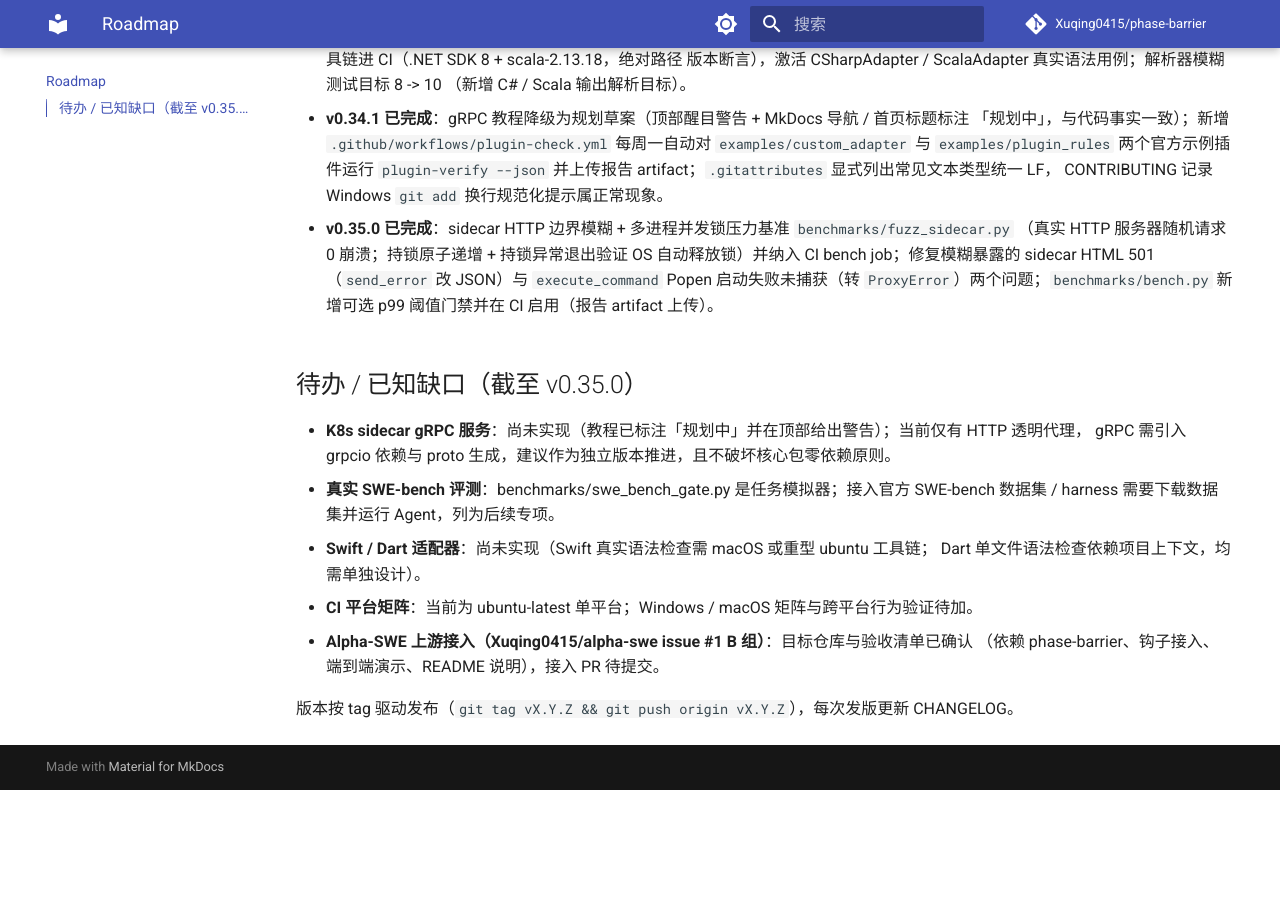
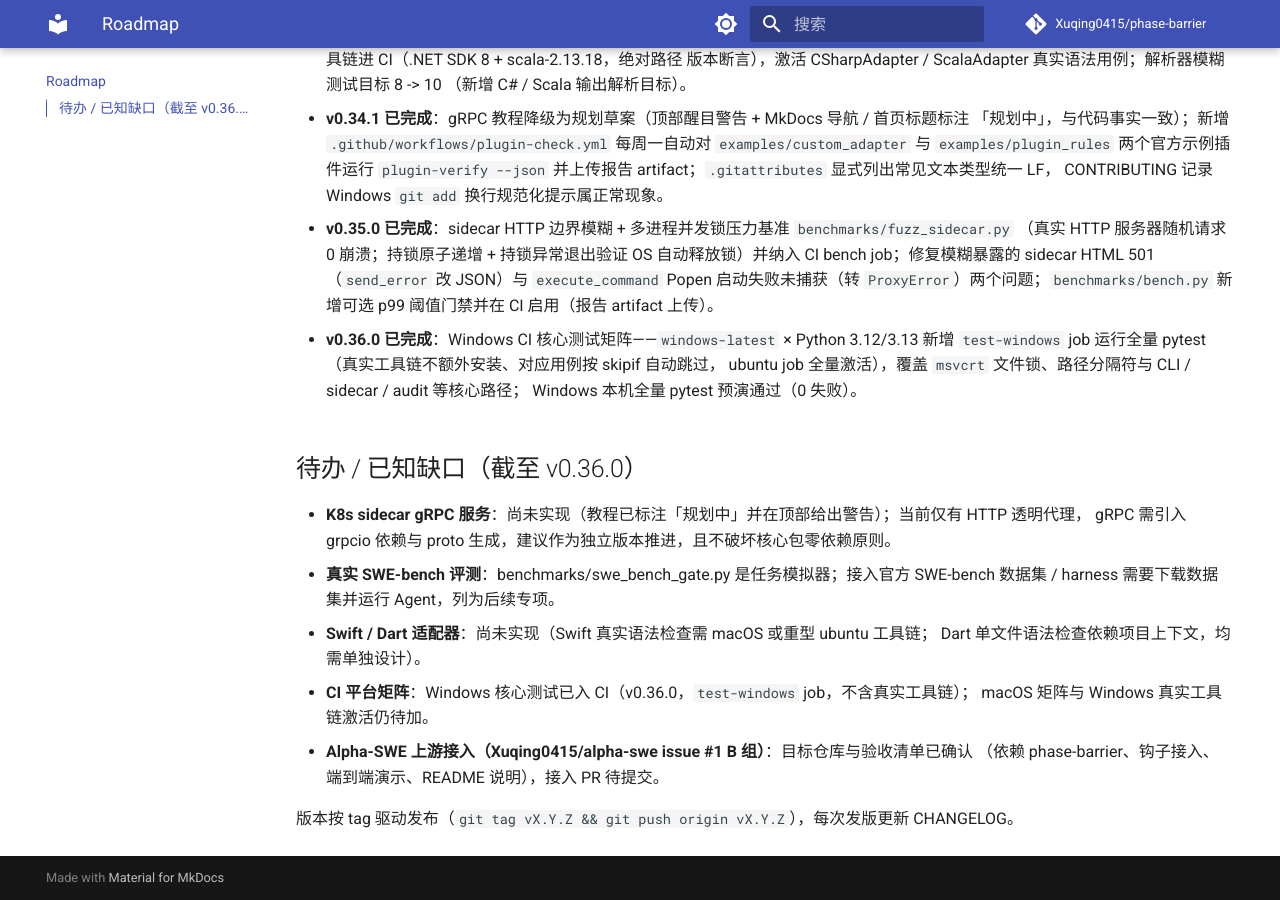
Before and after one commit to Xuqing0415/phase-barrier, an MkDocs documentation site: the page built from docs/roadmap.md, in a window 1280 px wide and 900 px high, scrolled down 3761 px. Built offline with MkDocs 1.6.1 and Material for MkDocs 9.7.7, drawn with Linux system fonts in a browser that asks for light colours; comment, search, counter and statistics services are not loaded; before the commit the page ends 4551 px from its top, so only the background shows below that.

Commit message:
feat: v0.36.0 Windows CI 核心测试矩阵（msvcrt 锁 / 路径分隔符 / 核心路径）

```diff
--- a/docs/roadmap.md
+++ b/docs/roadmap.md
@@ -117,8 +117,13 @@
   `execute_command` Popen 启动失败未捕获（转 `ProxyError`）两个问题；`benchmarks/bench.py`
   新增可选 p99 阈值门禁并在 CI 启用（报告 artifact 上传）。
 
+- **v0.36.0 已完成**：Windows CI 核心测试矩阵——`windows-latest` × Python 3.12/3.13 新增
+  `test-windows` job 运行全量 pytest（真实工具链不额外安装、对应用例按 skipif 自动跳过，
+  ubuntu job 全量激活），覆盖 `msvcrt` 文件锁、路径分隔符与 CLI / sidecar / audit 等核心路径；
+  Windows 本机全量 pytest 预演通过（0 失败）。
 
-## 待办 / 已知缺口（截至 v0.35.0）
+
+## 待办 / 已知缺口（截至 v0.36.0）
 
 - **K8s sidecar gRPC 服务**：尚未实现（教程已标注「规划中」并在顶部给出警告）；当前仅有 HTTP 透明代理，
   gRPC 需引入 grpcio 依赖与 proto 生成，建议作为独立版本推进，且不破坏核心包零依赖原则。
@@ -126,7 +131,8 @@
   harness 需要下载数据集并运行 Agent，列为后续专项。
 - **Swift / Dart 适配器**：尚未实现（Swift 真实语法检查需 macOS 或重型 ubuntu 工具链；
   Dart 单文件语法检查依赖项目上下文，均需单独设计）。
-- **CI 平台矩阵**：当前为 ubuntu-latest 单平台；Windows / macOS 矩阵与跨平台行为验证待加。
+- **CI 平台矩阵**：Windows 核心测试已入 CI（v0.36.0，`test-windows` job，不含真实工具链）；
+  macOS 矩阵与 Windows 真实工具链激活仍待加。
 - **Alpha-SWE 上游接入（Xuqing0415/alpha-swe issue #1 B 组）**：目标仓库与验收清单已确认
   （依赖 phase-barrier、钩子接入、端到端演示、README 说明），接入 PR 待提交。
 
```
Also changed, not shown: CHANGELOG.md (+10 -0 lines), 1 other file.
